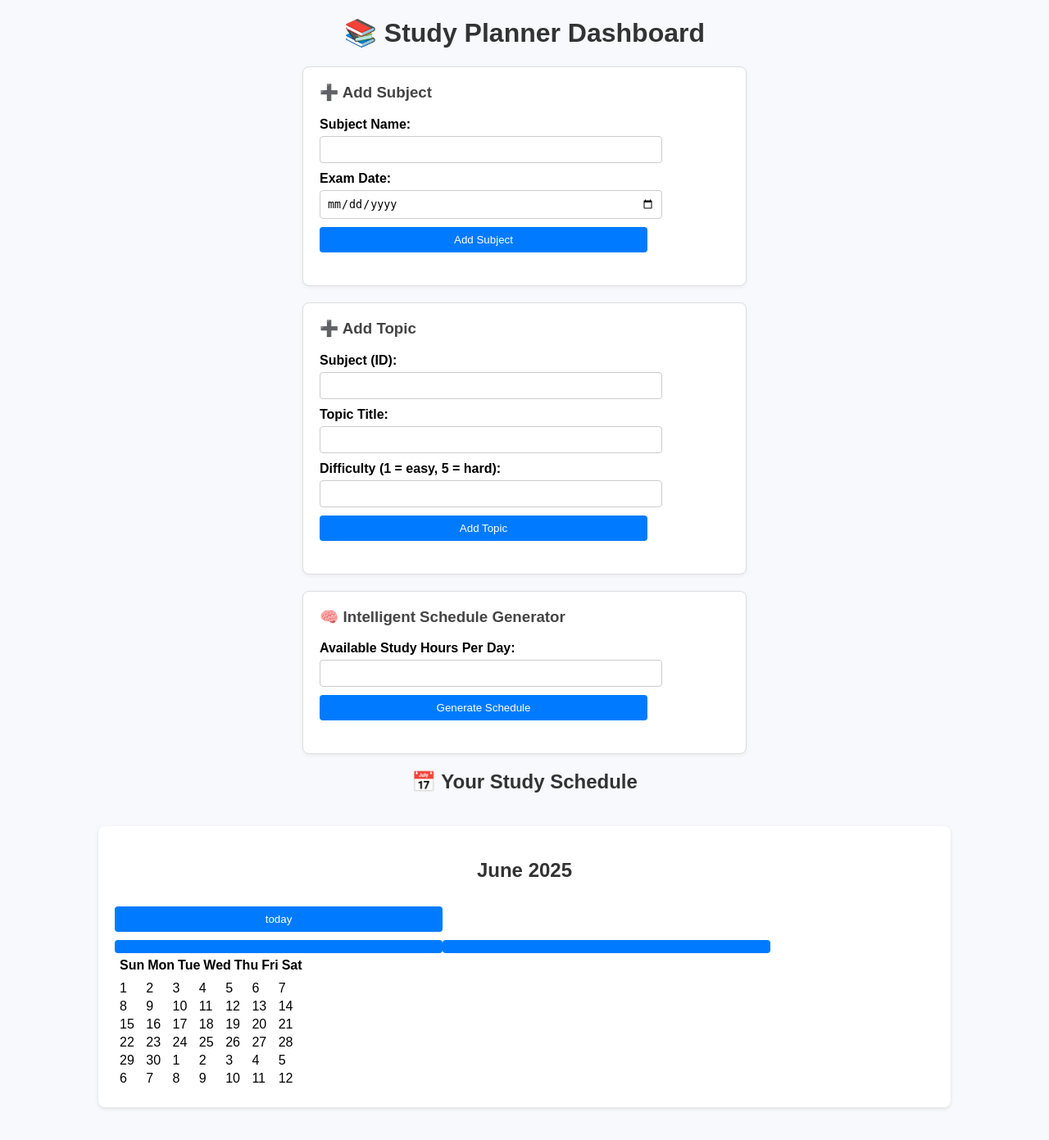
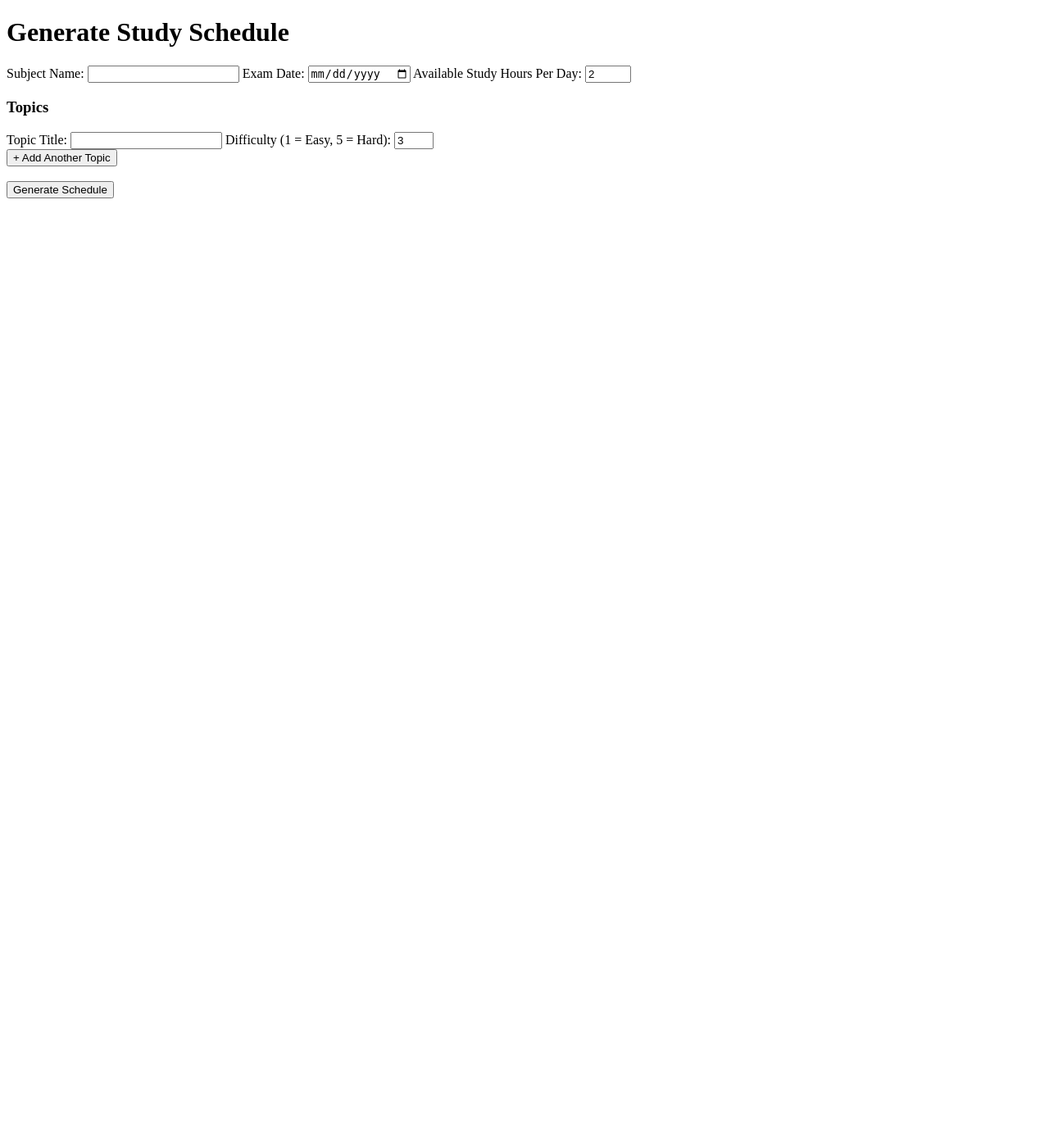
Before and after one commit to samishre/Study-planner, a Django app: page /dashboard/ in a window 1280 px wide. Shown: the whole page at 82% size. After the commit the page ends 242 px from the top, so only its background shows below. Run offline with Django 5.2, Linux system fonts and the light colour scheme; data that the repository does not hold is empty; some libraries are stand-ins or nearby versions.

Commit message:
Topic and subject saved

```diff
--- a/djangoapp/planner/scheduler.py
+++ b/djangoapp/planner/scheduler.py
@@ -1,3 +1,5 @@
+
+
 # planner/scheduler.py
 
 from datetime import datetime, timedelta
--- a/djangoapp/planner/templates/planner/dashboard.html
+++ b/djangoapp/planner/templates/planner/dashboard.html
@@ -1,212 +1,145 @@
 <!DOCTYPE html>
-<html>
+<html lang="en">
 <head>
-  <meta charset="utf-8">
+  <meta charset="UTF-8" />
+  <meta name="viewport" content="width=device-width, initial-scale=1" />
   <title>Study Planner Dashboard</title>
-  <link href="https://cdn.jsdelivr.net/npm/fullcalendar@6.1.8/main.min.css" rel="stylesheet">
-  <script src="https://cdn.jsdelivr.net/npm/fullcalendar@6.1.8/main.min.js"></script>
-  <style>
-    body {
-      font-family: Arial, sans-serif;
-      margin: 20px;
-      background-color: #f7f9fc;
-    }
-
-    h1, h2 {
-      text-align: center;
-      color: #333;
-    }
-
-    form {
-      margin-bottom: 20px;
-    }
-
-    label {
-      display: block;
-      margin-top: 10px;
-      font-weight: bold;
-    }
-
-    input, select, button {
-      margin-top: 5px;
-      padding: 8px;
-      width: 100%;
-      max-width: 400px;
-      border-radius: 4px;
-      border: 1px solid #ccc;
-    }
-
-    button {
-      background-color: #007bff;
-      color: white;
-      border: none;
-      cursor: pointer;
-      margin-top: 10px;
-    }
-
-    button:hover {
-      background-color: #0056b3;
-    }
-
-    .form-section {
-      background: white;
-      border: 1px solid #ddd;
-      padding: 20px;
-      margin: 20px auto;
-      max-width: 500px;
-      border-radius: 8px;
-      box-shadow: 0 2px 5px rgba(0,0,0,0.05);
-    }
-
-    .form-section h3 {
-      margin-top: 0;
-      color: #444;
-    }
-
-    #calendar {
-      max-width: 1000px;
-      margin: 40px auto;
-      background: white;
-      padding: 20px;
-      border-radius: 8px;
-      box-shadow: 0 2px 5px rgba(0,0,0,0.1);
-    }
-
-    #statusMessage {
-      margin-top: 10px;
-      font-weight: bold;
-      color: green;
-    }
-  </style>
 </head>
 <body>
 
-  <h1>📚 Study Planner Dashboard</h1>
+  <h1>Generate Study Schedule</h1>
 
-  <!-- Subject Form -->
-  <div class="form-section">
-    <h3>➕ Add Subject</h3>
-    <form id="subject-form">
-      <label>Subject Name:</label>
-      <input type="text" id="subject-name" required>
-      <label>Exam Date:</label>
-      <input type="date" id="exam-date" required>
-      <button type="submit">Add Subject</button>
-    </form>
-  </div>
+  <form id="planner-form">
+    {% csrf_token %}
+    <label for="subject-name">Subject Name:</label>
+    <input type="text" id="subject-name" name="subject_name" required />
 
-  <!-- Topic Form -->
-  <div class="form-section">
-    <h3>➕ Add Topic</h3>
-    <form id="topic-form">
-      <label>Subject (ID):</label>
-      <input type="number" id="subject-id" required>
-      <label>Topic Title:</label>
-      <input type="text" id="topic-title" required>
-      <label>Difficulty (1 = easy, 5 = hard):</label>
-      <input type="number" id="difficulty" min="1" max="5" required>
-      <button type="submit">Add Topic</button>
-    </form>
-  </div>
+    <label for="exam-date">Exam Date:</label>
+    <input type="date" id="exam-date" name="exam_date" required />
 
-  <!-- Intelligent Schedule Generator -->
-  <div class="form-section">
-    <h3>🧠 Intelligent Schedule Generator</h3>
-    <form id="scheduleForm">
-      <label for="hours">Available Study Hours Per Day:</label>
-      <input type="number" id="hours" name="hours" min="1" max="24" required>
-      <button type="submit">Generate Schedule</button>
-    </form>
-    <p id="statusMessage"></p>
-  </div>
+    <label for="daily-hours">Available Study Hours Per Day:</label>
+    <input type="number" id="daily-hours" name="daily_hours" min="1" max="24" value="2" required />
 
-  <!-- Calendar Section -->
-  <h2>📅 Your Study Schedule</h2>
-  <div id="calendar"></div>
+    <h3>Topics</h3>
+    <div id="topics-container">
+      <div class="topic-group">
+        <label>Topic Title:</label>
+        <input type="text" class="topic-title" required />
+        <label>Difficulty (1 = Easy, 5 = Hard):</label>
+        <input type="number" class="topic-difficulty" min="1" max="5" value="3" required />
+      </div>
+    </div>
+
+    <button type="button" id="add-topic-btn">+ Add Another Topic</button>
+
+    <br /><br />
+    <button type="submit" id="generate-btn">Generate Schedule</button>
+  </form>
+
+  <div id="statusMessage" style="margin-top: 20px; color: green;"></div>
 
   <script>
-    document.addEventListener('DOMContentLoaded', function () {
-      // Calendar Setup
-      const calendarEl = document.getElementById('calendar');
-      const calendar = new FullCalendar.Calendar(calendarEl, {
-        initialView: 'dayGridMonth',
-        events: '/api/calendar-events/',
-        eventColor: '#28a745',
-        height: 'auto',
-        eventClick: function (info) {
-          alert('Topic: ' + info.event.title);
+    console.log("Script loaded and running");
+
+    // CSRF helper from Django docs
+    function getCookie(name) {
+      let cookieValue = null;
+      if (document.cookie && document.cookie !== '') {
+        const cookies = document.cookie.split(';');
+        for (let i = 0; i < cookies.length; i++) {
+          const cookie = cookies[i].trim();
+          if (cookie.substring(0, name.length + 1) === (name + '=')) {
+            cookieValue = decodeURIComponent(cookie.substring(name.length + 1));
+            break;
+          }
         }
-      });
-      calendar.render();
+      }
+      return cookieValue;
+    }
 
-      // Add Subject
-      document.getElementById('subject-form').addEventListener('submit', async function (e) {
-        e.preventDefault();
-        const name = document.getElementById('subject-name').value;
-        const examDate = document.getElementById('exam-date').value;
-        await fetch('/api/subjects/', {
-          method: 'POST',
-          headers: {
-            'Content-Type': 'application/json',
-            'X-CSRFToken': getCookie('csrftoken')
-          },
-          body: JSON.stringify({ name: name, exam_date: examDate })
-        });
-        alert('✅ Subject added.');
-      });
+    document.getElementById('add-topic-btn').addEventListener('click', () => {
+      console.log("Add topic clicked");
+      const container = document.getElementById('topics-container');
+      const div = document.createElement('div');
+      div.className = 'topic-group';
+      div.innerHTML = `
+        <label>Topic Title:</label>
+        <input type="text" class="topic-title" required />
+        <label>Difficulty (1 = Easy, 5 = Hard):</label>
+        <input type="number" class="topic-difficulty" min="1" max="5" value="3" required />
+      `;
+      container.appendChild(div);
+    });
 
-      // Add Topic
-      document.getElementById('topic-form').addEventListener('submit', async function (e) {
-        e.preventDefault();
-        const subjectId = document.getElementById('subject-id').value;
-        const title = document.getElementById('topic-title').value;
-        const difficulty = document.getElementById('difficulty').value;
-        await fetch('/api/topics/', {
-          method: 'POST',
-          headers: {
-            'Content-Type': 'application/json',
-            'X-CSRFToken': getCookie('csrftoken')
-          },
-          body: JSON.stringify({ subject: subjectId, title: title, difficulty: difficulty })
-        });
-        alert('✅ Topic added.');
-      });
+    document.getElementById('planner-form').addEventListener('submit', async function(e) {
+      e.preventDefault();
+      console.log("Form submission intercepted");
 
-      // Intelligent Schedule Generator
-      document.getElementById('scheduleForm').addEventListener('submit', async function (e) {
-        e.preventDefault();
-        const hours = document.getElementById('hours').value;
+      const submitBtn = document.getElementById('generate-btn');
+      submitBtn.disabled = true;
+      submitBtn.textContent = "Generating...";
 
+      const subjectName = document.getElementById('subject-name').value.trim();
+      const examDate = document.getElementById('exam-date').value;
+      const hoursPerDay = parseInt(document.getElementById('daily-hours').value);
+
+      const topicTitles = document.querySelectorAll('.topic-title');
+      const topicDifficulties = document.querySelectorAll('.topic-difficulty');
+
+      const topics = [];
+      for (let i = 0; i < topicTitles.length; i++) {
+        const title = topicTitles[i].value.trim();
+        const difficulty = parseInt(topicDifficulties[i].value);
+        if (title && difficulty >= 1 && difficulty <= 5) {
+          topics.push({ title, difficulty });
+        }
+      }
+
+      if (!subjectName || !examDate || !hoursPerDay || topics.length === 0) {
+        alert("Please fill in all required fields and add at least one topic.");
+        submitBtn.disabled = false;
+        submitBtn.textContent = "Generate Schedule";
+        return;
+      }
+
+      try {
+        console.log("Sending data:", {subject_name: subjectName, exam_date: examDate, available_hours_per_day: hoursPerDay, topics});
         const response = await fetch('/api/generate-schedule/', {
           method: 'POST',
           headers: {
             'Content-Type': 'application/json',
-            'X-CSRFToken': getCookie('csrftoken')
+            'X-CSRFToken': getCookie('csrftoken'),
           },
-          body: JSON.stringify({ available_hours_per_day: hours })
+          body: JSON.stringify({
+            subject_name: subjectName,
+            exam_date: examDate,
+            available_hours_per_day: hoursPerDay,
+            topics: topics
+          }),
         });
-
+        console.log("Response status:", response.status);
+        if (!response.ok) {
+          const errText = await response.text();
+          throw new Error(`Server error ${response.status}: ${errText}`);
+        }
         const data = await response.json();
-        document.getElementById('statusMessage').innerText = data.message || 'Schedule generated!';
-        calendar.refetchEvents(); // refresh calendar
-      });
-
-      // CSRF Token Getter
-      function getCookie(name) {
-        let cookieValue = null;
-        if (document.cookie && document.cookie !== '') {
-          const cookies = document.cookie.split(';');
-          for (let i = 0; i < cookies.length; i++) {
-            const cookie = cookies[i].trim();
-            if (cookie.substring(0, name.length + 1) === (name + '=')) {
-              cookieValue = decodeURIComponent(cookie.substring(name.length + 1));
-              break;
-            }
-          }
+        if (data.message && data.message.toLowerCase().includes("success")) {
+          document.getElementById('statusMessage').textContent = "Schedule generated successfully! Redirecting...";
+          setTimeout(() => {
+            window.location.href = "/calendar/";
+          }, 1500);
+        } else {
+          alert("Failed to generate schedule: " + (data.message || "Unknown error"));
         }
-        return cookieValue;
+      } catch (err) {
+        alert("Error: " + err.message);
+        console.error(err);
+      } finally {
+        submitBtn.disabled = false;
+        submitBtn.textContent = "Generate Schedule";
       }
     });
   </script>
+
 </body>
 </html>
--- a/djangoapp/planner/urls.py
+++ b/djangoapp/planner/urls.py
@@ -1,19 +1,18 @@
+
 from django.urls import path, include
 from rest_framework.routers import DefaultRouter
-
-from .views import dashboard
 from . import views
-
 from .views import (
     calendar_page,
     calendar_events_view,
+    CalendarEventsView,
     SubjectViewSet,
     TopicViewSet,
     UserAvailabilityViewSet,
     StudyScheduleViewSet,
     generate_schedule_view,
+    dashboard,
 )
-
 
 router = DefaultRouter()
 router.register(r'subjects', SubjectViewSet, basename='subject')
@@ -22,14 +21,24 @@ router.register(r'availability', UserAvailabilityViewSet, basename='availability
 router.register(r'study-schedules', StudyScheduleViewSet, basename='schedule')
 
 urlpatterns = [
-    path('calendar/', calendar_page, name='calendar-page'),
-    path('', calendar_page, name='calendar'),
-    path('api/calendar-events/', calendar_events_view, name='calendar-events'),
+    # Main calendar page (GET renders calendar)
+    path('calendar/', calendar_page, name='calendar'),
+    path('', calendar_page, name='calendar'),  # root also goes to calendar
+
+    # API endpoint to fetch events for FullCalendar
+    path('api/calendar-events/', CalendarEventsView.as_view(), name='calendar-events-api'),
+
+    # API endpoint to generate schedule (POST, JSON)
     path('api/generate-schedule/', generate_schedule_view, name='generate-schedule'),
-    path('api/', include(router.urls)),
+
+    # Dashboard page (GET renders dashboard with form)
     path('dashboard/', dashboard, name='dashboard'),
+
+    # Auth routes
     path('signup/', views.signup_view, name='signup'),
     path('login/', views.login_view, name='login'),
     path('logout/', views.logout_view, name='logout'),
-    path('generate-schedule/', views.generate_schedule_view, name='generate_schedule'),
+
+    # REST Framework router for CRUD APIs
+    path('api/', include(router.urls)),
 ]
--- a/djangoapp/planner/views.py
+++ b/djangoapp/planner/views.py
@@ -2,46 +2,74 @@ from rest_framework import viewsets
 from rest_framework.decorators import api_view, permission_classes, action
 from rest_framework.permissions import IsAuthenticated
 from rest_framework.response import Response
+from rest_framework.views import APIView
 
-from django.http import HttpResponse, JsonResponse
+from django.http import JsonResponse
 from django.shortcuts import render, redirect
 from django.contrib.auth import login, logout
 from django.contrib.auth.forms import UserCreationForm, AuthenticationForm
+from django.contrib.auth.decorators import login_required
 
-from datetime import datetime
+from .gemini_utils import gemini_generate_schedule
 from .models import Subject, Topic, UserAvailability, StudySchedule
 from .serializers import SubjectSerializer, TopicSerializer, UserAvailabilitySerializer, StudyScheduleSerializer
 
-# ✅ Import scheduler function
-from .scheduler import generate_schedule
+from datetime import datetime, timedelta
 
 
+# Simple view to render calendar.html
 def calendar_page(request):
     return render(request, 'planner/calendar.html')
 
 
+# JSON API used by FullCalendar to fetch events
 def calendar_events_view(request):
     user = request.user
-    schedules = StudySchedule.objects.filter(topic__user=user)
+    schedules = StudySchedule.objects.filter(topic__subject__user=user)
 
     events = []
     for schedule in schedules:
         events.append({
             "id": schedule.id,
             "title": f"{schedule.topic.subject.name}: {schedule.topic.title}",
-            "start": schedule.start_time.isoformat(),
+            "start": schedule.start_time.isoformat() if schedule.start_time else str(schedule.study_date),
             "end": schedule.end_time.isoformat() if schedule.end_time else None,
             "color": "#28a745" if schedule.is_completed else "#007bff",
         })
     return JsonResponse(events, safe=False)
 
 
+# DRF API for calendar events
+class CalendarEventsView(APIView):
+    permission_classes = [IsAuthenticated]
+
+    def get(self, request):
+        schedules = StudySchedule.objects.filter(topic__subject__user=request.user)
+        data = [
+            {
+                "title": schedule.topic.title,
+                "start": schedule.study_date,
+                "end": schedule.study_date,
+                "hours": schedule.study_hours
+            }
+            for schedule in schedules
+        ]
+        return Response(data)
+
+
+# Landing and dashboard pages
 def home(request):
     return render(request, 'landing.html')
 
 
+def dashboard(request):
+    return render(request, 'planner/dashboard.html')
+
+
+# ViewSets for API functionality
 class SubjectViewSet(viewsets.ModelViewSet):
     serializer_class = SubjectSerializer
+    permission_classes = [IsAuthenticated]
 
     def get_queryset(self):
         return Subject.objects.filter(user=self.request.user)
@@ -52,6 +80,7 @@ class SubjectViewSet(viewsets.ModelViewSet):
 
 class TopicViewSet(viewsets.ModelViewSet):
     serializer_class = TopicSerializer
+    permission_classes = [IsAuthenticated]
 
     def get_queryset(self):
         return Topic.objects.filter(subject__user=self.request.user)
@@ -59,6 +88,7 @@ class TopicViewSet(viewsets.ModelViewSet):
 
 class UserAvailabilityViewSet(viewsets.ModelViewSet):
     serializer_class = UserAvailabilitySerializer
+    permission_classes = [IsAuthenticated]
 
     def get_queryset(self):
         return UserAvailability.objects.filter(user=self.request.user)
@@ -76,7 +106,7 @@ class StudyScheduleViewSet(viewsets.ModelViewSet):
         user = self.request.user
         start = self.request.query_params.get('start')
         end = self.request.query_params.get('end')
-        qs = StudySchedule.objects.filter(topic__user=user)
+        qs = StudySchedule.objects.filter(topic__subject__user=user)
         if start and end:
             qs = qs.filter(start_time__range=[start, end])
         return qs
@@ -84,27 +114,92 @@ class StudyScheduleViewSet(viewsets.ModelViewSet):
     @action(detail=True, methods=['post'])
     def mark_completed(self, request, pk=None):
         schedule = self.get_object()
-        schedule.completed = True
+        schedule.is_completed = True
         schedule.save()
         return Response({'status': 'marked as completed'}, status=200)
 
 
-# ✅ Refactored to call scheduler.py logic
+# Generate schedule using Gemini AI
 @api_view(['POST'])
 @permission_classes([IsAuthenticated])
 def generate_schedule_view(request):
-    available_hours = request.data.get('available_hours_per_day', None)
-    if available_hours:
-        generate_schedule(request.user, available_hours_per_day=int(available_hours))
-    else:
-        generate_schedule(request.user)
-    return Response({'message': 'Schedule generated using intelligent heuristic!'})
+    if request.method == 'POST':
+        print("✅ Gemini schedule generation started")
+
+        user = request.user
+        data = request.data
+
+        # Debug logs
+        print("📥 Received data:", data)
+        print("📘 Topics data:", data.get("topics"))
+
+        subject_name = data.get("subject_name")
+        exam_date = data.get("exam_date")
+        available_hours_per_day = int(data.get("available_hours_per_day", 1))
+        topics_data = data.get("topics", [])
+
+        print("DEBUG - subject_name:", subject_name)
+        print("DEBUG - exam_date:", exam_date)
+        print("DEBUG - daily_hours:", available_hours_per_day)
+        print("DEBUG - topics_data:", topics_data)
+
+        # Call Gemini AI with full topics data (list of dicts)
+        gemini_response = gemini_generate_schedule(
+            subject_name, exam_date, available_hours_per_day, topics_data
+        )
+
+        if not gemini_response:
+            print("❌ Gemini returned no schedule.")
+            return Response({"message": "Failed to generate schedule using Gemini."}, status=400)
+
+        # Create Subject
+        subject = Subject.objects.create(name=subject_name, exam_date=exam_date, user=user)
+
+        # Create topics and build lowercase title mapping
+        topic_map = {}
+        for topic in topics_data:
+            t = Topic.objects.create(
+                subject=subject,
+                title=topic["title"],
+                difficulty=topic["difficulty"]
+            )
+            topic_map[t.title.strip().lower()] = t
+
+        # Save study schedule entries
+        created_count = 0
+        for item in gemini_response:
+            try:
+                topic_title = item.get('topic', '').strip().lower()
+                study_date_str = item.get('date')
+                study_hours = int(item.get('hours', 1))
+
+                topic_obj = topic_map.get(topic_title)
+                if not topic_obj:
+                    print(f"⚠ Topic not found in topic_map: {topic_title}")
+                    continue
+
+                study_date = datetime.strptime(study_date_str, "%Y-%m-%d").date()
+
+                print(f"Attempting to save: {topic_title}, Date: {study_date_str}, Hours: {study_hours}")
+
+                schedule = StudySchedule.objects.create(
+                    user=user,
+                    topic=topic_obj,
+                    study_date=study_date,
+                    start_time=datetime.combine(study_date, datetime.min.time()),
+                    end_time=datetime.combine(study_date, datetime.min.time()) + timedelta(hours=study_hours),
+                    study_hours=study_hours
+                )
+                created_count += 1
+
+            except Exception as e:
+                print("❌ Error creating schedule entry:", e)
+
+        print(f"✅ Total schedules saved: {created_count}")
+        return Response({"message": "Schedule generated and saved successfully!"})
 
 
-def dashboard(request):
-    return render(request, 'planner/dashboard.html')
-
-
+# Auth views
 def signup_view(request):
     if request.method == 'POST':
         form = UserCreationForm(request.POST)
```
Also changed, not shown: djangoapp/djangoapp/settings.py (+6 -1 lines), djangoapp/planner/gemini_utils.py (added, +57 -0 lines), djangoapp/planner/models.py (+6 -8 lines), djangoapp/planner/templates/planner/calendar.html (+36 -0 lines), djangoapp/planner/migrations/0003_rename_date_studyschedule_study_date_and_more.py (added), 1 other file.
